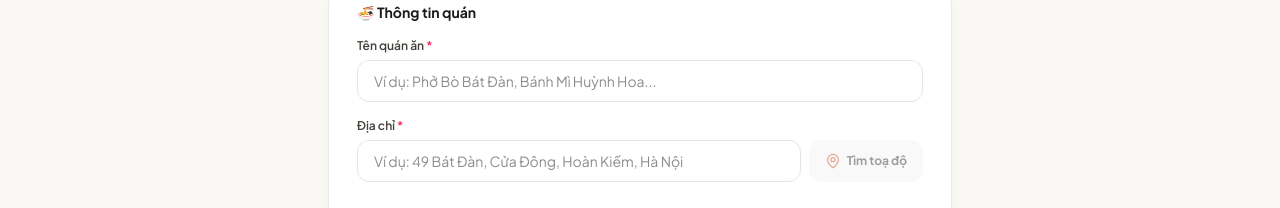
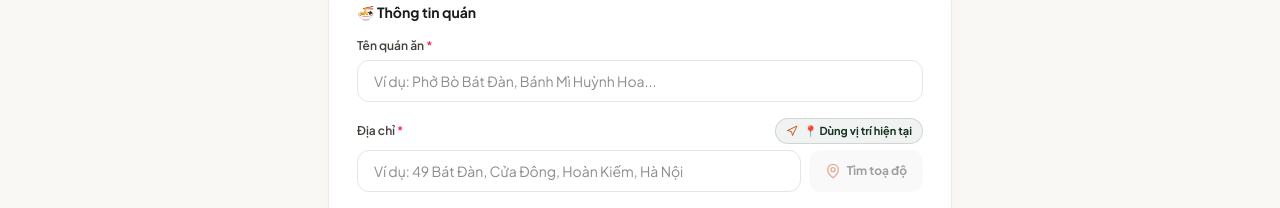
Before and after one commit to tuyencoder55/restaurant-tracking, a Next.js app: page /them-quan in a window 1280 px wide. Shown: the part 468-676 px from the top of the page. Built offline with nearby package versions, Linux system fonts and the light colour scheme; no server answers; the database is empty.

Commit message:
feat: add 'Dung vi tri hien tai' button with GPS reverse geocoding on them-quan page

```diff
--- a/app/them-quan/page.tsx
+++ b/app/them-quan/page.tsx
@@ -16,10 +16,11 @@ import {
   ArrowRight,
   Compass,
   Bookmark,
+  Navigation,
 } from 'lucide-react';
 import StarRating from '@/components/StarRating';
 import { getTags } from '@/lib/restaurants';
-import { geocodeAddress } from '@/lib/geocoding';
+import { geocodeAddress, reverseGeocode } from '@/lib/geocoding';
 import { compressImage } from '@/lib/upload';
 import { createRestaurantAction, uploadPhotoAction, checkAdminAuthAction } from '@/app/actions';
 import { Tag } from '@/types';
@@ -39,6 +40,7 @@ export default function AddRestaurantPage() {
   const [latitude, setLatitude] = useState<number | null>(null);
   const [longitude, setLongitude] = useState<number | null>(null);
   const [isGeocoding, setIsGeocoding] = useState(false);
+  const [isLocatingCurrent, setIsLocatingCurrent] = useState(false);
   const [geocodeSuccess, setGeocodeSuccess] = useState(false);
 
   const [rating, setRating] = useState(5);
@@ -89,6 +91,48 @@ export default function AddRestaurantPage() {
     } finally {
       setIsGeocoding(false);
     }
+  };
+
+  // Tự động lấy vị trí hiện tại đang đứng và điền địa chỉ (Reverse Geocoding)
+  const handleUseCurrentLocation = () => {
+    if (typeof window === 'undefined' || !navigator.geolocation) {
+      alert('Trình duyệt của bạn không hỗ trợ định vị GPS.');
+      return;
+    }
+
+    setIsLocatingCurrent(true);
+    setGeocodeSuccess(false);
+
+    navigator.geolocation.getCurrentPosition(
+      async (pos) => {
+        const lat = pos.coords.latitude;
+        const lng = pos.coords.longitude;
+        setLatitude(lat);
+        setLongitude(lng);
+        setGeocodeSuccess(true);
+
+        try {
+          const streetAddr = await reverseGeocode(lat, lng);
+          if (streetAddr) {
+            setAddress(streetAddr);
+          }
+        } catch (err) {
+          console.warn('Không thể tự động chuyển đổi địa chỉ:', err);
+        } finally {
+          setIsLocatingCurrent(false);
+        }
+      },
+      (err) => {
+        console.warn('Geolocation error:', err);
+        setIsLocatingCurrent(false);
+        let msg = 'Không thể lấy toạ độ hiện tại. Vui lòng cho phép quyền truy cập vị trí trên trình duyệt.';
+        if (err.code === err.PERMISSION_DENIED) {
+          msg = 'Bạn đã từ chối quyền truy cập vị trí. Hãy bật lại quyền vị trí trong cài đặt trình duyệt để tự động lấy địa chỉ.';
+        }
+        alert(msg);
+      },
+      { enableHighAccuracy: true, timeout: 10000, maximumAge: 60000 }
+    );
   };
 
   // Chọn ảnh từ máy
@@ -340,11 +384,32 @@ export default function AddRestaurantPage() {
               />
             </div>
 
-            {/* Địa chỉ + Nút tìm toạ độ (chống tràn trên mobile) */}
+            {/* Địa chỉ + Nút vị trí hiện tại */}
             <div>
-              <label className="block text-xs font-semibold text-stone-700 mb-1.5">
-                Địa chỉ <span className="text-rose-500">*</span>
-              </label>
+              <div className="flex items-center justify-between gap-2 mb-1.5 flex-wrap">
+                <label className="text-xs font-semibold text-stone-700">
+                  Địa chỉ <span className="text-rose-500">*</span>
+                </label>
+                <button
+                  type="button"
+                  onClick={handleUseCurrentLocation}
+                  disabled={isLocatingCurrent}
+                  className="inline-flex items-center gap-1.5 text-[11px] font-bold text-[#163323] hover:text-[#C85A32] bg-[#163323]/6 hover:bg-[#163323]/12 active:scale-95 px-2.5 py-1 rounded-full border border-[#163323]/15 transition-all cursor-pointer shrink-0 disabled:opacity-60"
+                  title="Lấy địa chỉ và toạ độ nơi bạn đang đứng"
+                >
+                  {isLocatingCurrent ? (
+                    <>
+                      <Loader2 className="w-3 h-3 animate-spin text-[#C85A32]" />
+                      <span>Đang lấy vị trí...</span>
+                    </>
+                  ) : (
+                    <>
+                      <Navigation className="w-3 h-3 text-[#C85A32]" />
+                      <span>📍 Dùng vị trí hiện tại</span>
+                    </>
+                  )}
+                </button>
+              </div>
               <div className="flex flex-col sm:flex-row gap-2">
                 <input
                   type="text"
--- a/lib/geocoding.ts
+++ b/lib/geocoding.ts
@@ -30,3 +30,62 @@ export async function geocodeAddress(address: string): Promise<{ lat: number; ln
     return null;
   }
 }
+
+// Tiện ích chuyển đổi toạ độ GPS thành địa chỉ thực tế (Reverse Geocoding)
+export async function reverseGeocode(lat: number, lng: number): Promise<string | null> {
+  try {
+    const response = await fetch(
+      `https://nominatim.openstreetmap.org/reverse?lat=${lat}&lon=${lng}&format=json&addressdetails=1`,
+      {
+        headers: {
+          'Accept-Language': 'vi,en',
+          'User-Agent': 'RestaurantTrackingApp/1.0',
+        },
+      }
+    );
+
+    if (!response.ok) return null;
+
+    const data = await response.json();
+    if (data) {
+      if (data.address) {
+        const addr = data.address;
+        const parts: string[] = [];
+
+        // Số nhà & tên đường
+        const street = addr.road || addr.pedestrian || addr.footway || addr.suburb || '';
+        const houseNumber = addr.house_number || '';
+        if (houseNumber && street) {
+          parts.push(`${houseNumber} ${street}`);
+        } else if (street) {
+          parts.push(street);
+        }
+
+        // Phường / Xã / Khu phố
+        const ward = addr.quarter || addr.neighbourhood || addr.suburb || '';
+        if (ward && !parts.includes(ward)) parts.push(ward);
+
+        // Quận / Huyện / Thị xã
+        const district = addr.city_district || addr.district || addr.town || addr.county || '';
+        if (district && !parts.includes(district)) parts.push(district);
+
+        // Tỉnh / Thành phố
+        const city = addr.city || addr.state || '';
+        if (city && !parts.includes(city)) parts.push(city);
+
+        if (parts.length > 0) {
+          return parts.join(', ');
+        }
+      }
+
+      if (data.display_name) {
+        return data.display_name;
+      }
+    }
+
+    return null;
+  } catch (error) {
+    console.error('Lỗi khi reverse geocode toạ độ:', error);
+    return null;
+  }
+}
```
